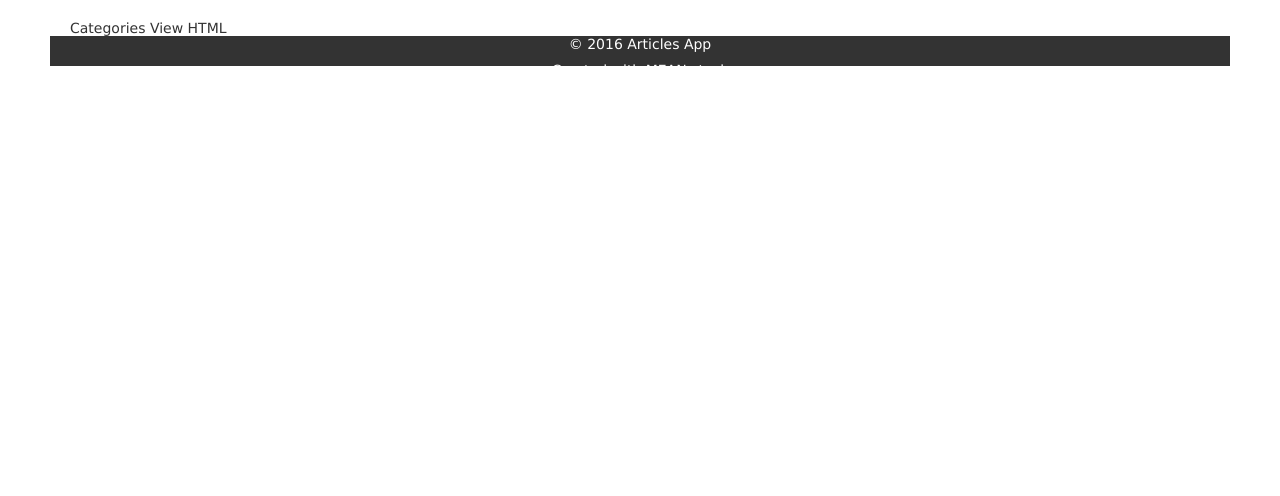
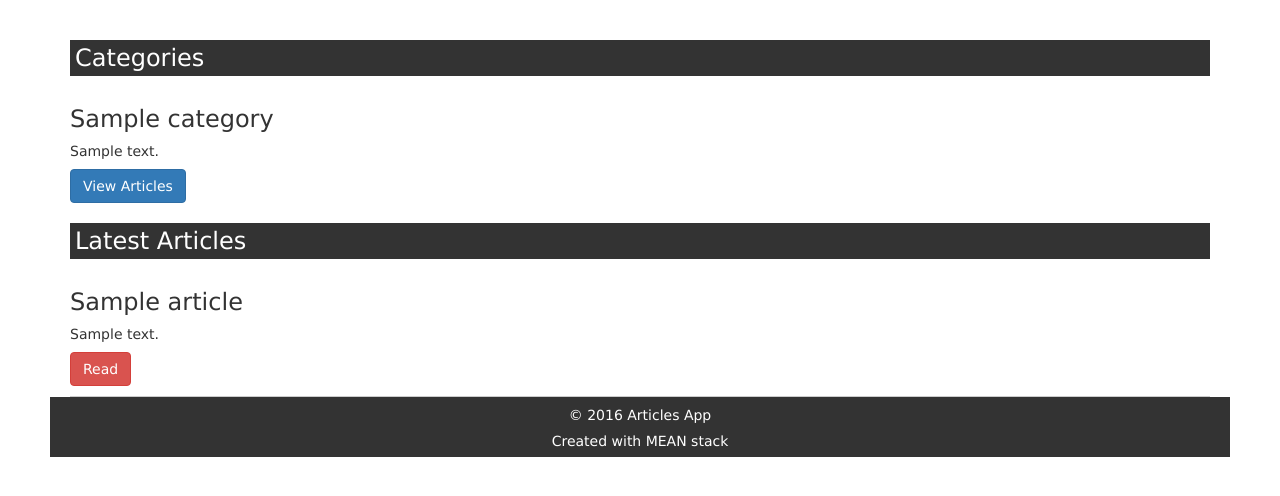
Before and after one commit to emok032/Angular-1x, a Node server app: page / in a window 1280 px wide. Shown: the part 102-598 px from the top of the page. Run offline with Node 20, Linux system fonts and the light colour scheme; tables that the repository leaves empty hold one stand-in row (values such as "Sample post"); some libraries are stand-ins or nearby versions.

Commit message:
articles working

```diff
--- a/mean-article/knowledgebase/public/controllers/articles.controller.js
+++ b/mean-article/knowledgebase/public/controllers/articles.controller.js
@@ -0,0 +1,21 @@
+angular.module("mainApp")
+
+.controller('ArticlesCtrl', ['$scope','$http', function($scope, $http){
+	$http.get('/articles').success(function(data){
+		$scope.articles = data;
+	});
+}])
+
+
+.controller('ArticlesCategoryCtrl', ['$scope','$http', '$routeParams', function($scope, $http, $routeParams){
+	$http.get('/articles/category/' + $routeParams.category).success(function(data){
+		$scope.cat_articles = data;
+		$scope.category = $routeParams.category;
+	});
+}])
+
+.controller('ArticleDetailsCtrl', ['$scope', '$http', '$routeParams', function($scope, $http, $routeParams){
+	$http.get('/articles/' + $routeParams.id).success(function(data){
+		$scope.article = data;
+	});
+}]);
--- a/mean-article/knowledgebase/public/controllers/categories.controller.js
+++ b/mean-article/knowledgebase/public/controllers/categories.controller.js
@@ -0,0 +1,7 @@
+angular.module("mainApp")
+
+.controller('CategoriesCtrl', ['$scope','$http', function($scope, $http){
+	$http.get('/categories').success(function(data){
+		$scope.categories = data;
+	});
+}]);
--- a/mean-article/knowledgebase/public/stylesheets/style.css
+++ b/mean-article/knowledgebase/public/stylesheets/style.css
@@ -3,6 +3,17 @@ body {
   font: 14px "Lucida Grande", Helvetica, Arial, sans-serif;
 }
 
+.heading {
+	background: #333;
+	color: #fff;
+	padding: 5px;
+}
+
+.article {
+	border-bottom: #ccc solid 1px;
+	margin-bottom 10px;
+	padding-bottom: 10px;
+}
 a {
   color: #00B7FF;
 }
@@ -11,6 +22,7 @@ footer {
 	background: #333;
 	color: #fff;
 	height: 30px;
-	padding: 10p 0;
+	padding-top: 10px;
+	padding-bottom: 50px;
 	text-align: center;
 }
--- a/mean-article/knowledgebase/public/views/categories.view.html
+++ b/mean-article/knowledgebase/public/views/categories.view.html
@@ -1 +1,34 @@
-Categories View HTML
+<h3 class="heading">Categories</h3>
+<div ng-controller = "CategoriesCtrl">
+	<div class="row">
+		<div class="categories">
+			<div ng-repeat="category in categories">
+				<div class="col-md-6">
+					<h3>{{category.name}}</h3>
+					<p>{{category.description}}</p>
+					<a class="btn btn-primary" href="#/articles/category/{{category.name}}">View Articles</a>
+				</div>
+			</div>
+		</div>
+	</div>
+</div>
+
+<h3 class="heading">Latest Articles</h3>
+<div ng-controller = "ArticlesCtrl">
+	<div class="row">
+		<div class="articles">
+			<div ng-repeat="article in articles">
+				<div class="col-md-12">
+					<div class="article">
+						<h3>{{article.title}}</h3>
+						<p>{{article.body | limitTo: 100}}</p>
+						<a class="btn btn-danger" href="#/articles/details/{{article._id}}">Read</a>
+					</div>
+				</div>
+			</div>
+			<div ng-if="articles == false">
+				No Articles To Display
+			</div>
+		</div>
+	</div>
+</div>
```
Also changed, not shown: mean-article/knowledgebase/public/views/article_details.view.html (+13 -1 lines), mean-article/knowledgebase/public/views/articles.view.html (+20 -1 lines), mean-article/knowledgebase/public/views/cat_articles.view.html (+20 -1 lines).
